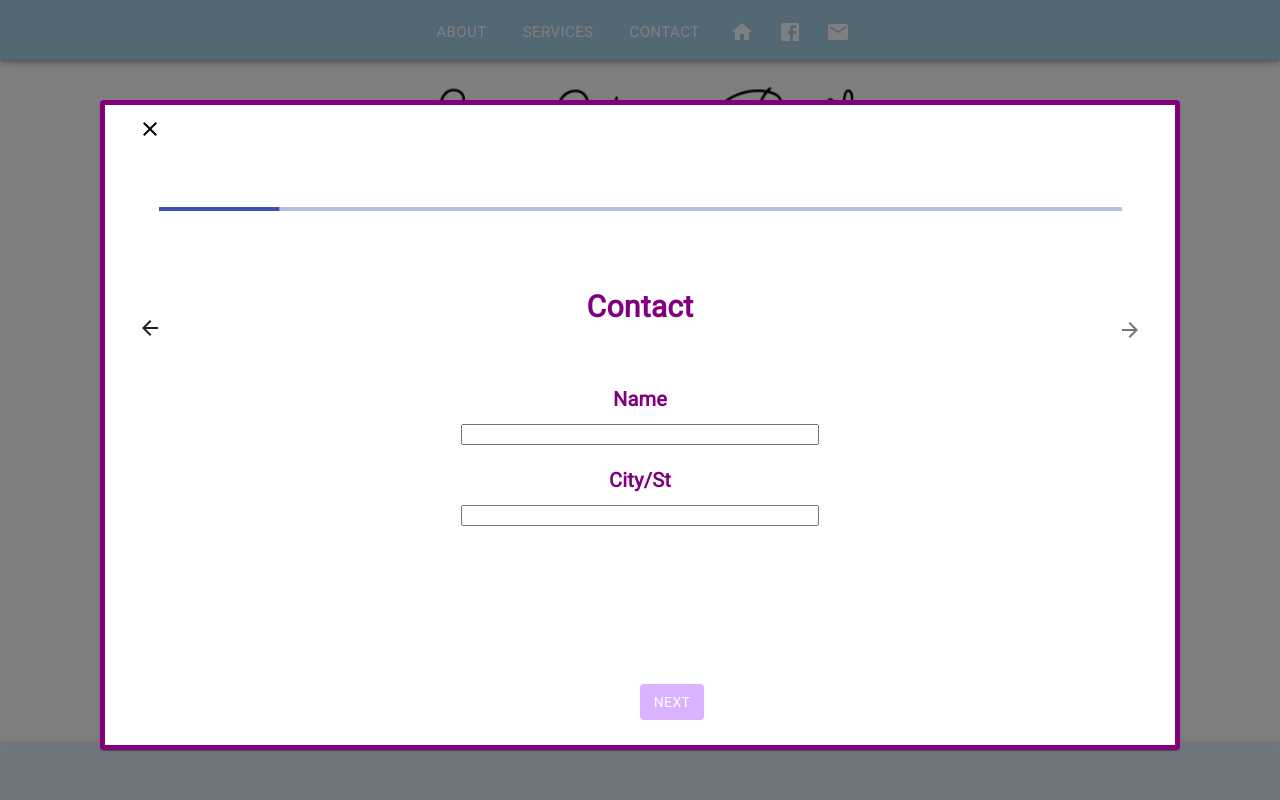
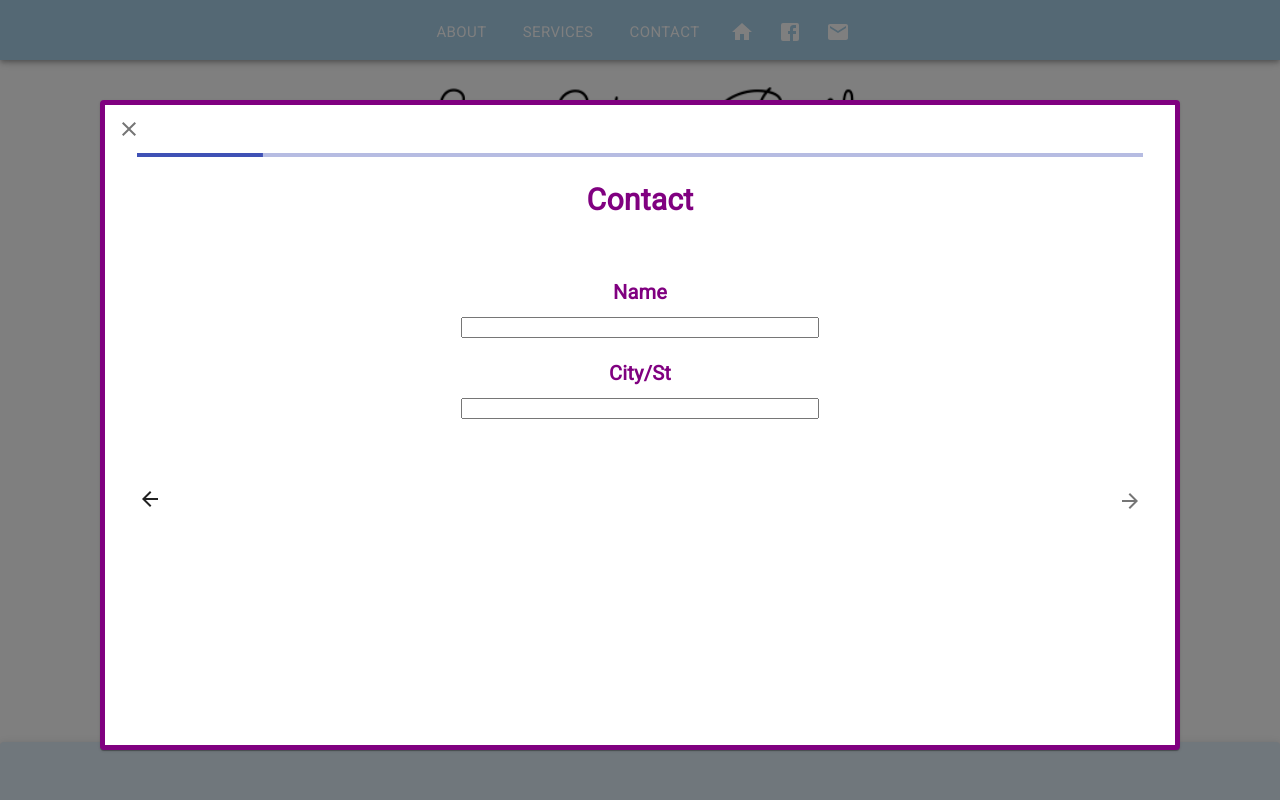
Before and after one commit to magire01/loveyourbirth, a React (Create React App) app: page / in a window 1280 px wide. Both pictures are taken after a click on the button "SCHEDULE A CONSULTATION". Shown: the top 800 px of the page. Built offline with nearby package versions, Linux system fonts and the light colour scheme.

Commit message:
Fixed styling of message and contact form

```diff
--- a/src/App.js
+++ b/src/App.js
@@ -265,14 +265,7 @@ const App = () => {
               >
               <>
               <Card style={style.contactCard}>
-                <Grid item md="11" xs="11">
-                </Grid>
-                <Grid item md="1" xs="1">
-                  <IconButton>
-                    <CloseIcon style={style.closeIcon} onClick={handleClose}/>
-                  </IconButton>
-                </Grid>
-                <ContactForm />
+                <ContactForm closeForm={handleClose}/>
               </Card>
               </>
             </Modal>
@@ -286,14 +279,6 @@ const App = () => {
               aria-describedby="simple-modal-description"
               >
               <Card style={style.messageCard}>
-                <Grid item md="11" xs="11">
-                <Typography style={style.messageTitle}>Email Us</Typography>
-                </Grid>
-                <Grid item md="1" xs="1">
-                  <IconButton>
-                    <CloseIcon style={style.closeIcon} onClick={messageClose}/>
-                  </IconButton>
-                </Grid>
                 <MessageForm closeMessage={messageClose}/>
               </Card>
           </Modal>
--- a/src/components/ContactForm.js
+++ b/src/components/ContactForm.js
@@ -2,10 +2,11 @@ import React, { useState, useEffect } from "react";
 import { Grid, Button, Typography, IconButton, LinearProgress } from "@material-ui/core";
 import ArrowBackIcon from '@material-ui/icons/ArrowBack';
 import ArrowForwardIcon from '@material-ui/icons/ArrowForward';
+import CloseIcon from '@material-ui/icons/Close';
 import QuestionData from "../utilities/questions.json";
 import '@fontsource/roboto';
 
-const ContactForm = () => {
+const ContactForm = (props) => {
     //Nav Rendering for Smartphone vs Laptop
     const [isDesktop, setDesktop] = useState(window.innerWidth > 1000);
     const updateMedia = () => {
@@ -112,7 +113,7 @@ const ContactForm = () => {
             marginBottom: 20
         },
         question: {
-            height: (!isDesktop) ? "50%" : "80%",
+            height: (!isDesktop) ? 50 : 80,
             marginTop: 20,
             marginBottom: (!isDesktop) ? 15 : 10,
             color: "purple",
@@ -140,8 +141,8 @@ const ContactForm = () => {
 
         },
         submit: {
-            position: "absolute",
-            bottom: (!isDesktop) ? "40%" : "10%",
+            // position: "absolute",
+            // bottom: (!isDesktop) ? "40%" : "10%",
             color: "white",
             backgroundColor: "#d9b3ff"
         },
@@ -150,7 +151,7 @@ const ContactForm = () => {
             marginBottom: 100
         },
         questionSection2: {
-            height: (!isDesktop) ? 100 : 100,
+            height: (!isDesktop) ? "50%" : "80%",
             marginBottom: "3%"
         },
         questionSection3: {
@@ -165,8 +166,9 @@ const ContactForm = () => {
             height: (!isDesktop) ? "70%": 200
         },
         progress: {
-            margin: "5%",
-
+            marginLeft: "3%",
+            marginRight: "3%",
+            width: "100%"
         }
     }
 
@@ -219,10 +221,14 @@ const ContactForm = () => {
     return (
         <>
 
+                <Grid container direction="row" alignItems="left" justifyContent="left">
+
+                    <IconButton>
+                        <CloseIcon onClick={props.closeForm} />
+                    </IconButton>
+                        <LinearProgress variant="determinate" value={progress} style={style.progress} />
+                </Grid>
                 <Grid container direction="row" alignItems="center" justifyContent="center">
-                    <Grid item md="12" xs="12">
-                        <LinearProgress variant="determinate" value={progress} style={style.progress} />
-                    </Grid>
                     <Grid item md="1" xs="1">
                         {(questionNum === 0)
                         ? <ArrowBackIcon />
@@ -235,6 +241,11 @@ const ContactForm = () => {
                         <div style={style.questionSection3}>
                             {handleAnswer()}
                         </div>
+                        <Grid item md="12" xs="12">
+                            {(questionNum === QuestionData.data.length - 1)
+                            ? <Button onClick={props.closeForm} style={style.submit}>Submit</Button>
+                            : <Button onClick={nextQuestion} style={style.submit}>Next</Button>}
+                        </Grid>
                     </Grid>
                     <Grid item md="1" xs="1">
                         {(questionNum === QuestionData.data.length - 1)
@@ -243,11 +254,7 @@ const ContactForm = () => {
                             <ArrowForwardIcon onClick={nextQuestion} />
                           </IconButton>}
                     </Grid>
-                    <Grid item md="12" xs="12">
-                        {(questionNum === QuestionData.data.length - 1)
-                        ? <Button style={style.submit}>Submit</Button>
-                        : <Button onClick={nextQuestion} style={style.submit}>Next</Button>}
-                    </Grid>
+
                 </Grid>
 
         </>
--- a/src/components/MessageForm.js
+++ b/src/components/MessageForm.js
@@ -63,8 +63,8 @@ const MessageForm = (props) => {
             marginBottom: 20
         },
         submit: {
-            position: "absolute",
-            bottom: (!isDesktop) ? "40%" : "10%",
+            // position: "absolute",
+            // bottom: (!isDesktop) ? "40%" : "10%",
             color: "white",
             backgroundColor: "#FDB7C2"
         },
@@ -94,25 +94,26 @@ const MessageForm = (props) => {
             color: "#ff3399",
             fontSize: (!isDesktop) ? 12 : 20,
             fontWeight: "bold"
+        },
+        container: {
+            height: (!isDesktop) ? "15%" : "80%"
         }
     }
 
     return (
-        <>
-            <Grid container direction="row" alignItems="center" justifyContent="center">
-                <Grid item md="10" xs="10">
+        <Grid container alignItems="center" justifyContent="left">
+            <IconButton>
+                <CloseIcon onClick={props.closeMessage} />
+            </IconButton>
+            <Grid container alignItems="center" justifyContent="center">
+                <Grid item md="12" xs="12" style={style.container}>
+                    <Typography>Email Us</Typography>
                     <Typography style={style.label}>Name</Typography>
                     <input style={style.smallInput} onChange={handleMessageName}/>
-                </Grid>
-                <Grid item md="10" xs="10">
                     <Typography style={style.label}>Email</Typography>
                     <input style={style.smallInput} onChange={handleMessageEmail}/>
-                </Grid>
-                <Grid item md="10" xs="10">
                     <Typography style={style.label}>Phone</Typography>
                     <input style={style.smallInput} onChange={handleMessagePhone}/>
-                </Grid>
-                <Grid item md="10" xs="10">
                     <Typography style={style.label}>Message</Typography>
                     <textarea style={style.largeInput} onChange={handleMessageText}></textarea>
                 </Grid>
@@ -120,7 +121,7 @@ const MessageForm = (props) => {
                     <Button onClick={props.closeMessage} style={style.submit}>Send</Button>
                 </Grid>
             </Grid>
-        </>
+        </Grid>
     )
 }
 
```
